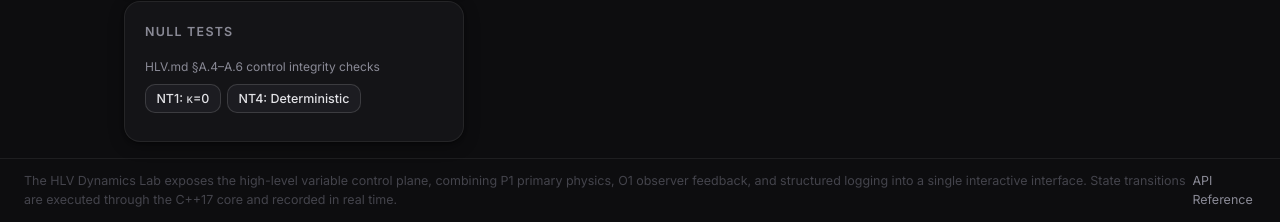
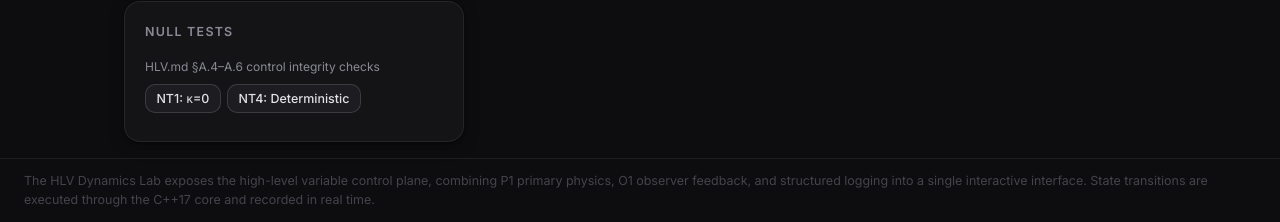
Before and after one commit to dfeen87/FEEN, a Flask app: page /hlv-lab in a window 1280 px wide. Shown: the part 1911-2133 px from the top of the page. Run offline with Flask 3, Linux system fonts and the light colour scheme.

Commit message:
Remove API Reference link from footer
Removed the API Reference link from the footer.

```diff
--- a/web/templates/hlv_lab.html
+++ b/web/templates/hlv_lab.html
@@ -695,7 +695,6 @@
 
         <footer class="app-footer">
             <span>The HLV Dynamics Lab exposes the high-level variable control plane, combining P1 primary physics, O1 observer feedback, and structured logging into a single interactive interface. State transitions are executed through the C++17 core and recorded in real time.</span>
-            <a href="/docs">API Reference</a>
         </footer>
 
     </div><!-- /app-shell -->
```
